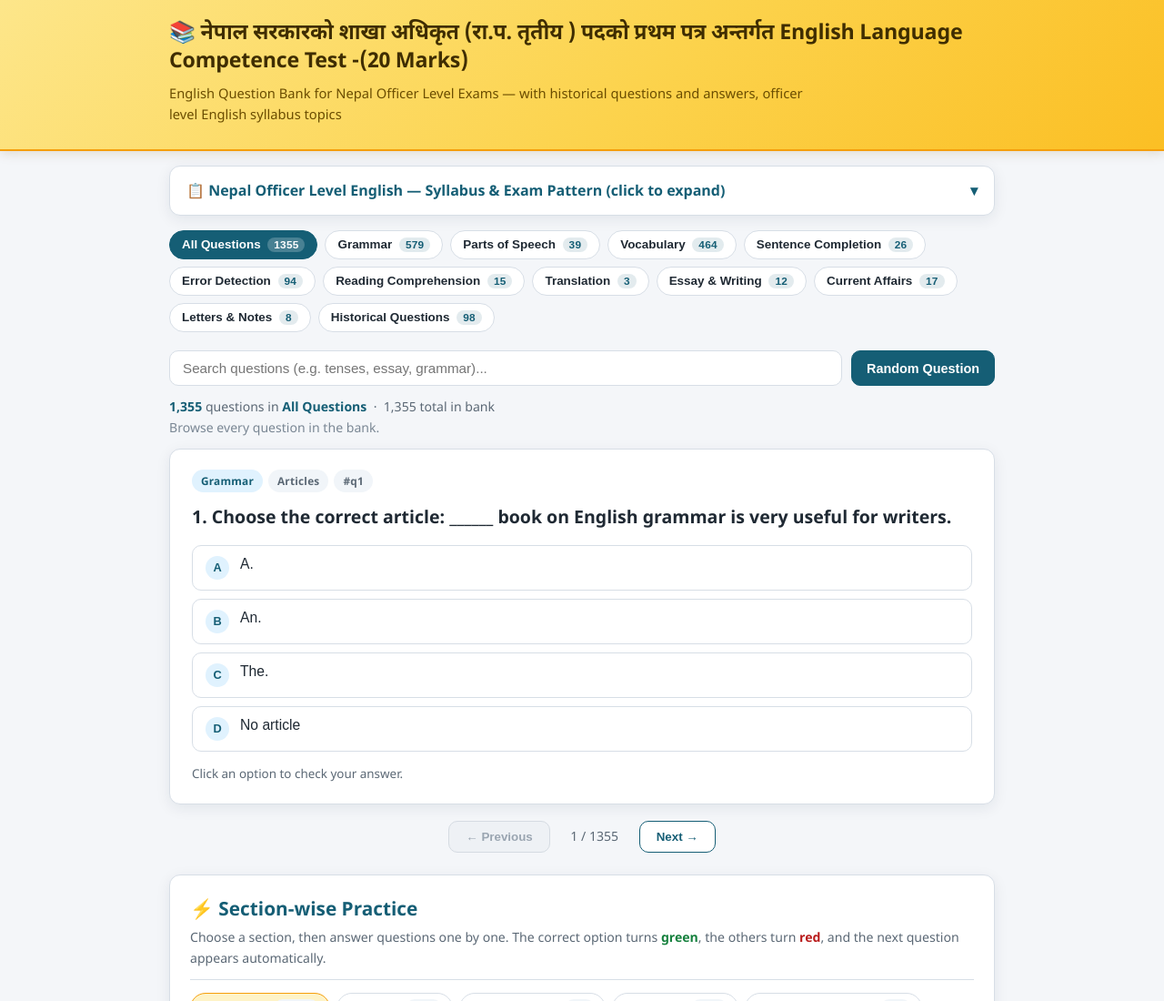
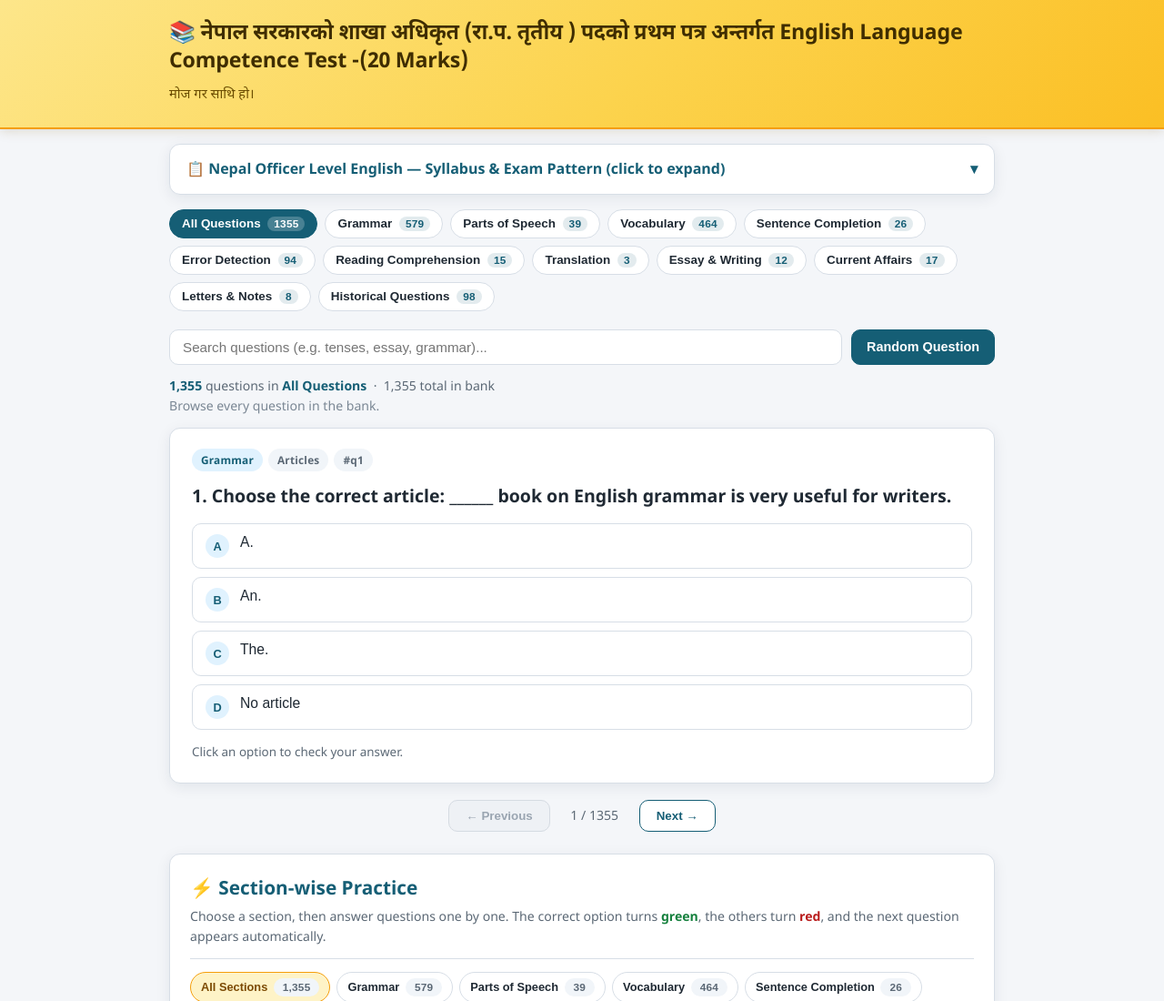
Before and after one commit to lax-git-lax/officer-english-test, a plain HTML site: page index.html in a window 1280 px wide. Shown: the top 1100 px of the page at 91% size. Drawn offline with Linux system fonts and the light colour scheme.

Commit message:
Change subtitle to Nepali

```diff
--- a/index.html
+++ b/index.html
@@ -10,7 +10,7 @@
   <header class="site-header">
     <div class="container">
       <h1 class="site-title">📚 नेपाल सरकारको शाखा अधिकृत (रा.प. तृतीय ) पदको प्रथम पत्र अन्तर्गत English Language<br>Competence Test -(20 Marks)</h1>
-      <p class="site-subtitle">English Question Bank for Nepal Officer Level Exams — with historical questions and answers, officer level English syllabus topics</p>
+      <p class="site-subtitle">मोज गर साथि हो।</p>
     </div>
   </header>
 
```
